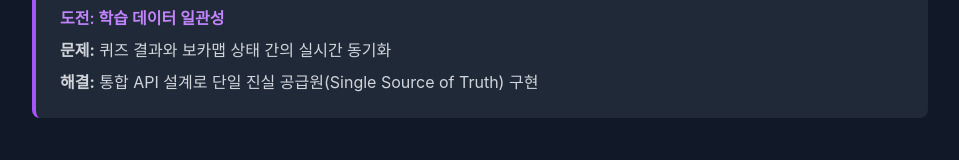
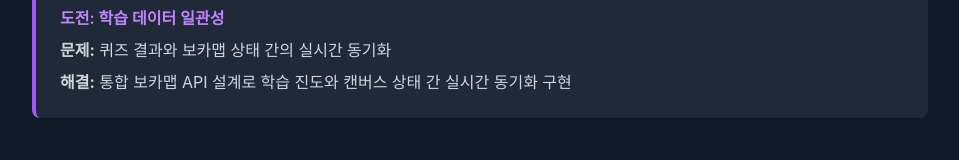
Before and after one commit to mirage0720/my-portfolio, a React (Create React App) app: page /projects/vocabulary-platform in a window 1280 px wide. Shown: the part 1670-1830 px from the top of the page, without its empty margins (160-1119 px from the left). Built offline with nearby package versions, Linux system fonts and the light colour scheme.

Commit message:
텍스트변경

```diff
--- a/src/pages/projects/VocabularyPlatform.js
+++ b/src/pages/projects/VocabularyPlatform.js
@@ -209,8 +209,8 @@ const VocabularyLearningPlatform = () => (
               <strong>문제:</strong> 퀴즈 결과와 보카맵 상태 간의 실시간 동기화
             </p>
             <p className="text-gray-300">
-              <strong>해결:</strong> 통합 API 설계로 단일 진실 공급원(Single
-              Source of Truth) 구현
+              <strong>해결:</strong> 통합 보카맵 API 설계로 학습 진도와 캔버스
+              상태 간 실시간 동기화 구현
             </p>
           </div>
         </div>
```
